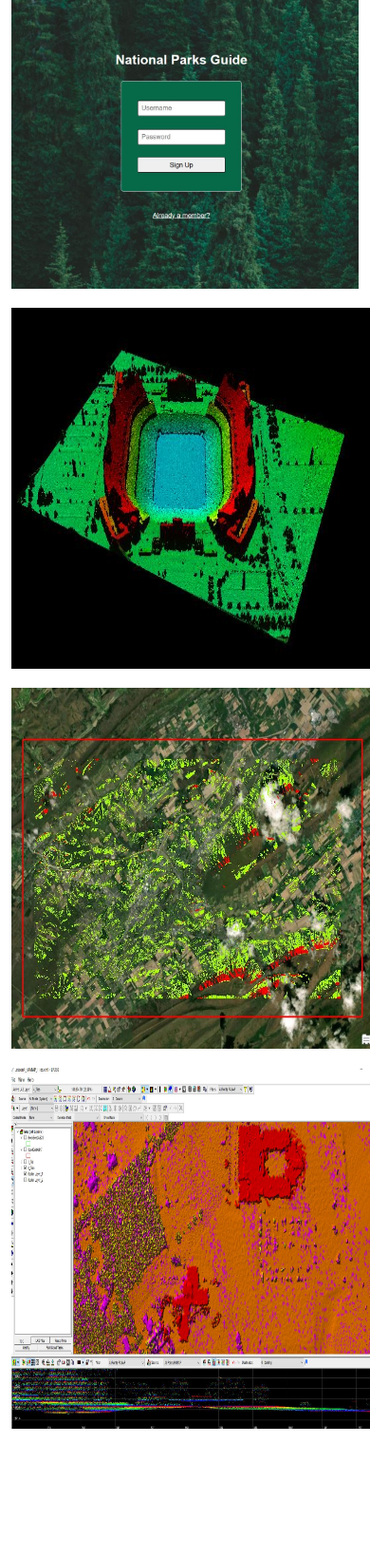
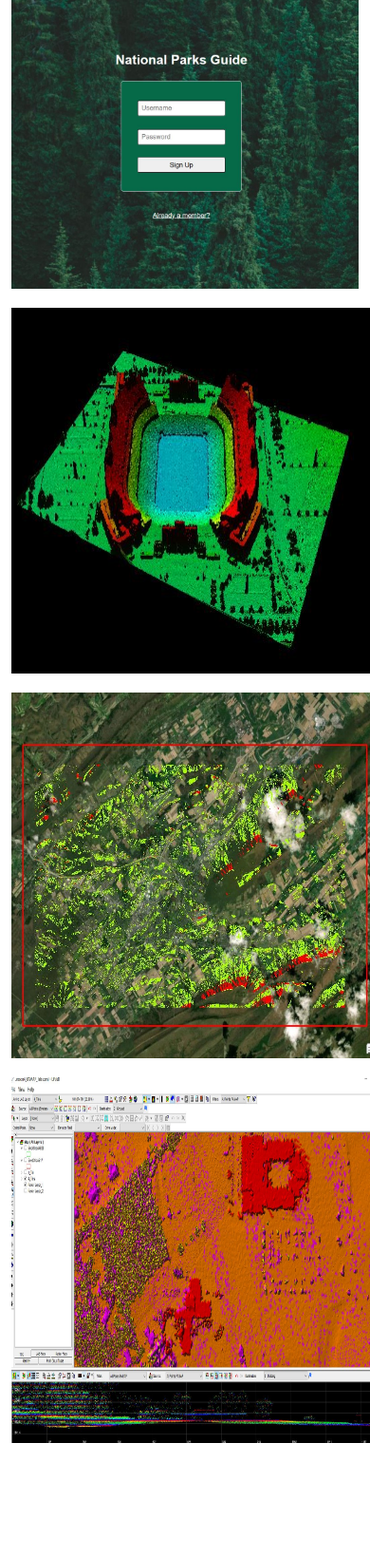
Before and after one commit to RenMG00/my-portfolio-rg, a PHP site: page / in a window 390 px wide. Shown: the part 1743-3382 px from the top of the page at 95% size. Run offline with PHP 8.4, Linux system fonts and the light colour scheme; some web fonts are replaced.

Commit message:
more changes

```diff
--- a/style.css
+++ b/style.css
@@ -1326,8 +1326,8 @@ body {
       margin: 20px;
     }
     .img-fluid-main {
-      height: 380px;
-      width: 380px;
+      height: 385px;
+      width: 385px;
     }
     /* journal */
     #journal .journal-block .journal-info {
```
